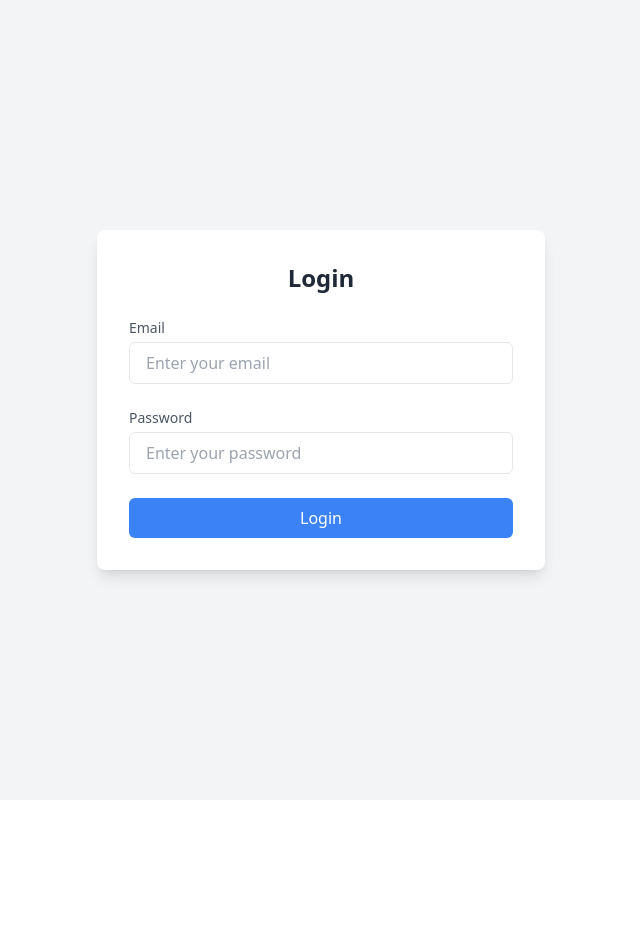
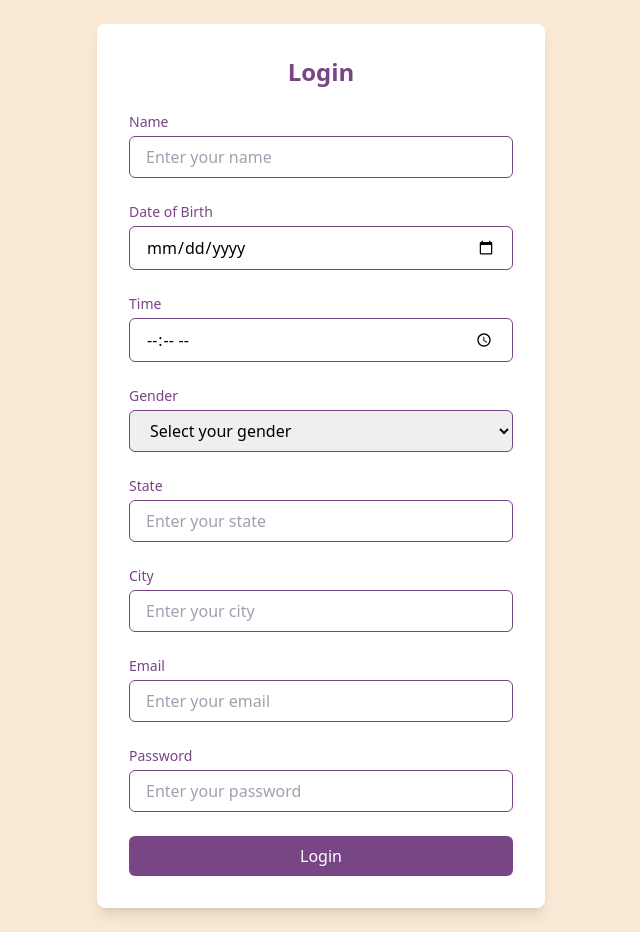
Before and after one commit to urvashi-agrawal-dev/Astro-Neuro-Prediction-site, a React (Create React App) app: page /login in a window 1280 px wide. Shown: the whole page, without its empty margins (319-959 px from the left). Before the commit the page ends 800 px from the top, so only its background shows below. Built offline with nearby package versions, Linux system fonts and the light colour scheme.

Commit message:
data added

```diff
--- a/src/components/HomePage.js
+++ b/src/components/HomePage.js
@@ -51,6 +51,18 @@ const HomePage = () => {
 
   const typingSpeed = 100;
   const pauseBetweenQueries = 1500;
+  const color = "#784585";
+
+    <div>
+      {searchQueries.map((query, index) => (
+        <p key={index} style={{ color: 'red' }}>
+          {query}
+        </p>
+      ))}
+    </div>
+
+
+
   useEffect(() => {
     if (textareaRef.current) {
       textareaRef.current.style.height = 'auto';
@@ -107,23 +119,21 @@ const HomePage = () => {
         {/* Desktop Navigation */}
         <nav className="hidden md:flex space-x-6">
           <a className="text-gray-700 hover:text-black transition" href="#">
-            Platform
+            Birth Details(Kundali)
           </a>
           <a className="text-gray-700 hover:text-black transition" href="#">
-            Case Studies
+            Numerology
           </a>
           <a className="text-gray-700 hover:text-black transition" href="#">
-            Blog
+            Astrology
           </a>
           <a className="text-gray-700 hover:text-black transition" href="#">
-            Docs
+            Horoscope
           </a>
           <a className="text-gray-700 hover:text-black transition" href="#">
             Login
           </a>
-          <a className="text-gray-700 hover:text-black transition" href="#">
-            Signup
-          </a>
+
         </nav>
 
         {/* Mobile Menu Button */}
@@ -165,12 +175,7 @@ const HomePage = () => {
           )}
         </button>
 
-        {/* Desktop Buttons */}
-        <div className="hidden md:flex space-x-4">
-          <button className="border border-gray-700 text-gray-700 px-4 py-2 rounded hover:bg-gray-100 transition">
-            Sign in
-          </button>
-        </div>
+
       </header>
 
       {/* Mobile Navigation Menu */}
@@ -188,12 +193,8 @@ const HomePage = () => {
           <a className="block py-2 text-gray-700 hover:text-black" href="#">
             Docs
           </a>
-          <div className="mt-4">
-            <button className="block w-full border border-gray-700 text-gray-700 px-4 py-2 rounded mb-2 hover:bg-gray-100 transition"
-             onClick={() => navigate("/chat")}>
-              Sign in
-            </button>
-          </div>
+
+
         </nav>
       )}
 
@@ -214,21 +215,20 @@ const HomePage = () => {
 </h1>
 
       <p className="max-w-2xl mx-auto text-lg sm:text-xl text-gray-500 mb-8 sm:mb-12 px-4">
-      SoulBuddy offers AI-powered personalized spiritual guidance using astrology and numerology, based on your birth details. Get customized horoscopes, recommendations, and chatbot advice to unlock your potential and find inner peace
-      </p>
+      SoulBuddy offers AI spiritual guidance with personalized astrology and numerology insights.      </p>
 
 <div className="max-w-4xl mx-auto mb-8 sm:mb-12 px-4 w-full">
   <div className="flex flex-col sm:flex-row items-center border rounded-lg shadow-lg p-3 sm:p-4 bg-gray-50 w-full">
     {/* Desktop Icons with vertical centering */}
     <div className="hidden sm:flex items-center space-x-2 mr-3 flex-shrink-0 self-center">
       <div className="flex items-center justify-center w-10 h-10 rounded-lg border-2 border-gray-200">
-              <Paperclip className="text-gray-500" size={20} />
+        <Paperclip className="text-[#784585]" size={20} />
       </div>
       <div className="flex items-center justify-center w-10 h-10">
-              <DatabaseZap className="text-gray-500" size={20} />
+        <DatabaseZap className="text-[#784585]" size={20} />
       </div>
       <div className="flex items-center justify-center w-10 h-10">
-              <Globe className="text-gray-500" size={20} />
+        <Globe className="text-[#784585]" size={20} />
       </div>
     </div>
 
@@ -238,7 +238,7 @@ const HomePage = () => {
         ref={textareaRef}
         value={displayedText}
         readOnly
-              className="w-full text-gray-700 bg-transparent focus:outline-none text-base sm:text-lg resize-none overflow-hidden min-h-[24px]"
+        className="w-full text-[#784585] bg-transparent focus:outline-none text-base sm:text-lg resize-none overflow-hidden min-h-[24px]"
         rows={1}
         style={{ height: 'auto', minHeight: '24px' }}
       />
@@ -248,23 +248,23 @@ const HomePage = () => {
     <div className="flex sm:hidden items-center justify-between w-full mt-2 px-2">
       <div className="flex items-center space-x-3">
         <div className="flex items-center justify-center w-10 h-10 rounded-lg border-2 border-gray-200">
-                <Paperclip className="text-gray-500" size={20} />
+          <Paperclip className="text-[#784585]" size={20} />
         </div>
         <div className="flex items-center justify-center w-10 h-10 border-2 border-gray-200 rounded-lg">
-                <DatabaseZap className="text-gray-500" size={20} />
+          <DatabaseZap className="text-[#784585]" size={20} />
         </div>
         <div className="flex items-center justify-center w-10 h-10 border-2 border-gray-200 rounded-lg">
-                <Globe className="text-gray-500" size={20} />
+          <Globe className="text-[#784585]" size={20} />
         </div>
       </div>
 
       <div
         className={`flex-shrink-0 flex items-center justify-center w-10 h-10 rounded-lg transition-colors ${
-                displayedText.length > 0 ? "bg-black" : "bg-gray-200"
+          displayedText.length > 0 ? "bg-[#784585]" : "bg-gray-200"
         }`}
       >
         <ArrowUp
-                className={`${displayedText.length > 0 ? "text-white" : "text-gray-500"}`}
+          className={`${displayedText.length > 0 ? "text-white" : "text-[#784585]"}`}
           size={20}
         />
       </div>
@@ -272,18 +272,15 @@ const HomePage = () => {
 
     {/* Desktop Project Button and Arrow with vertical centering */}
     <div className="hidden sm:flex items-center space-x-3 flex-shrink-0 self-center">
-            <button className="flex items-center border rounded-lg px-4 py-2 bg-white text-gray-500">
-              <Plus className="mr-2" size={16} />
-              <span>Project</span>
-            </button>
+
 
       <div
         className={`flex items-center justify-center w-10 h-10 rounded-lg transition-colors ${
-                displayedText.length > 0 ? "bg-black" : "bg-gray-200"
+          displayedText.length > 0 ? "bg-[#784585]" : "bg-gray-200"
         }`}
       >
         <ArrowUp
-                className={`${displayedText.length > 0 ? "text-white" : "text-gray-500"}`}
+          className={`${displayedText.length > 0 ? "text-white" : "text-[#784585]"}`}
           size={20}
         />
       </div>
@@ -291,15 +288,19 @@ const HomePage = () => {
   </div>
 </div>
 
+
       <div className="flex flex-col sm:flex-row justify-center gap-4 px-4">
-        <button className="w-full sm:w-auto px-6 sm:px-8 py-3 bg-black text-white rounded-lg hover:bg-black-700 transition text-base sm:text-lg font-medium"
+      <button className="w-full sm:w-auto px-6 sm:px-8 py-3 bg-[#784585] text-white rounded-lg hover:bg-black-700 transition text-base sm:text-lg font-medium"
  onClick={() => navigate("/chat")}>
   Get Started Free
 </button>
-        <button className="w-full sm:w-auto px-6 sm:px-8 py-3 border border-gray-300 rounded-lg hover:bg-gray-50 transition text-base sm:text-lg font-medium"
-         onClick={() => navigate("/anc")}>
+<button
+  className="w-full sm:w-auto px-6 sm:px-8 py-3 border border-[#784585] rounded-lg hover:bg-gray-50 transition text-base sm:text-lg font-medium"
+  onClick={() => navigate("/anc")}
+>
   How to use
 </button>
+
       </div>
     </div>
   </div>
@@ -313,9 +314,8 @@ const HomePage = () => {
 
  <Flow/>
 
- <Tasktable/>
 
- <Banner/>
+
 
       {/* Footer */}
       <footer className="bg-black text-white py-8 px-6 md:px-12">
--- a/src/components/Login.js
+++ b/src/components/Login.js
@@ -4,6 +4,12 @@ import { useNavigate } from "react-router-dom";
 const Login = ({ setIsAuthenticated }) => {
   const [email, setEmail] = useState("");
   const [password, setPassword] = useState("");
+  const [name, setName] = useState("");
+  const [dob, setDob] = useState("");
+  const [time, setTime] = useState("");
+  const [gender, setGender] = useState("");
+  const [state, setState] = useState("");
+  const [city, setCity] = useState("");
   const [error, setError] = useState("");
   const navigate = useNavigate();
 
@@ -21,36 +27,112 @@ const Login = ({ setIsAuthenticated }) => {
   };
 
   return (
-    <div className="flex items-center justify-center h-screen bg-gray-100">
-      <div className="w-full max-w-md p-8 bg-white rounded-lg shadow-lg">
-        <h2 className="text-2xl font-bold text-center text-gray-800 mb-6">Login</h2>
+    <div className="flex items-center justify-center min-h-screen py-6" style={{ backgroundColor: '#fae9d5' }}>
+      <div className="w-full max-w-md p-8 bg-white rounded-lg shadow-lg overflow-y-auto max-h-full">
+        <h2 className="text-2xl font-bold text-center mb-6" style={{ color: '#784585' }}>Login</h2>
         <form onSubmit={handleLogin} className="space-y-6">
           <div>
-            <label className="block text-sm font-medium text-gray-600">Email</label>
+            <label className="block text-sm font-medium" style={{ color: '#784585' }}>Name</label>
+            <input
+              type="text"
+              value={name}
+              onChange={(e) => setName(e.target.value)}
+              className="w-full px-4 py-2 mt-1 border rounded-md focus:outline-none focus:ring"
+              style={{ borderColor: '#784585' }}
+              placeholder="Enter your name"
+              required
+            />
+          </div>
+          <div>
+            <label className="block text-sm font-medium" style={{ color: '#784585' }}>Date of Birth</label>
+            <input
+              type="date"
+              value={dob}
+              onChange={(e) => setDob(e.target.value)}
+              className="w-full px-4 py-2 mt-1 border rounded-md focus:outline-none focus:ring"
+              style={{ borderColor: '#784585' }}
+              required
+            />
+          </div>
+          <div>
+            <label className="block text-sm font-medium" style={{ color: '#784585' }}>Time</label>
+            <input
+              type="time"
+              value={time}
+              onChange={(e) => setTime(e.target.value)}
+              className="w-full px-4 py-2 mt-1 border rounded-md focus:outline-none focus:ring"
+              style={{ borderColor: '#784585' }}
+              required
+            />
+          </div>
+          <div>
+            <label className="block text-sm font-medium" style={{ color: '#784585' }}>Gender</label>
+            <select
+              value={gender}
+              onChange={(e) => setGender(e.target.value)}
+              className="w-full px-4 py-2 mt-1 border rounded-md focus:outline-none focus:ring"
+              style={{ borderColor: '#784585' }}
+              required
+            >
+              <option value="">Select your gender</option>
+              <option value="Male">Male</option>
+              <option value="Female">Female</option>
+              <option value="Other">Other</option>
+            </select>
+          </div>
+          <div>
+            <label className="block text-sm font-medium" style={{ color: '#784585' }}>State</label>
+            <input
+              type="text"
+              value={state}
+              onChange={(e) => setState(e.target.value)}
+              className="w-full px-4 py-2 mt-1 border rounded-md focus:outline-none focus:ring"
+              style={{ borderColor: '#784585' }}
+              placeholder="Enter your state"
+              required
+            />
+          </div>
+          <div>
+            <label className="block text-sm font-medium" style={{ color: '#784585' }}>City</label>
+            <input
+              type="text"
+              value={city}
+              onChange={(e) => setCity(e.target.value)}
+              className="w-full px-4 py-2 mt-1 border rounded-md focus:outline-none focus:ring"
+              style={{ borderColor: '#784585' }}
+              placeholder="Enter your city"
+              required
+            />
+          </div>
+          <div>
+            <label className="block text-sm font-medium" style={{ color: '#784585' }}>Email</label>
             <input
               type="email"
               value={email}
               onChange={(e) => setEmail(e.target.value)}
-              className="w-full px-4 py-2 mt-1 text-gray-800 border rounded-md focus:outline-none focus:ring focus:ring-blue-300"
+              className="w-full px-4 py-2 mt-1 border rounded-md focus:outline-none focus:ring"
+              style={{ borderColor: '#784585' }}
               placeholder="Enter your email"
               required
             />
           </div>
           <div>
-            <label className="block text-sm font-medium text-gray-600">Password</label>
+            <label className="block text-sm font-medium" style={{ color: '#784585' }}>Password</label>
             <input
               type="password"
               value={password}
               onChange={(e) => setPassword(e.target.value)}
-              className="w-full px-4 py-2 mt-1 text-gray-800 border rounded-md focus:outline-none focus:ring focus:ring-blue-300"
+              className="w-full px-4 py-2 mt-1 border rounded-md focus:outline-none focus:ring"
+              style={{ borderColor: '#784585' }}
               placeholder="Enter your password"
               required
             />
           </div>
-          {error && <p className="text-sm text-red-500 font-medium">{error}</p>}
+          {error && <p className="text-sm font-medium" style={{ color: 'red' }}>{error}</p>}
           <button
             type="submit"
-            className="w-full py-2 text-white bg-blue-500 hover:bg-blue-600 rounded-md focus:outline-none focus:ring focus:ring-blue-300"
+            className="w-full py-2 text-white rounded-md focus:outline-none focus:ring"
+            style={{ backgroundColor: '#784585' }}
           >
             Login
           </button>
--- a/src/components/Textscrlrevl.js
+++ b/src/components/Textscrlrevl.js
@@ -27,7 +27,7 @@ const Textscrlrevl = () => {
   }, []);
 
   return (
-    <div className="min-h-screen bg-white flex flex-col items-center justify-center text-center py-8 md:py-20 px-4 sm:px-6 lg:px-8">
+    <div style={{ backgroundColor: '#fae9d5' }} className="min-h-screen bg-white flex flex-col items-center justify-center text-center py-8 md:py-20 px-4 sm:px-6 lg:px-8">
       <p className="fade-in text-3xl sm:text-4xl md:text-5xl lg:text-6xl font-light text-gray-700 leading-snug">
         We provide <span className="font-semibold text-black">AI-driven spiritual guidance</span> through <span className="font-semibold text-black">astrology and numerology</span>, delivering personalized <span className="font-semibold text-black">insights</span> and recommendations.
       </p>
```
Also changed, not shown: src/components/Buttons.js (added, +34 -0 lines), src/components/Flow.js (+22 -12 lines), src/components/Section.js (+6 -6 lines). Lines whose indentation alone changed are shown as unchanged.
